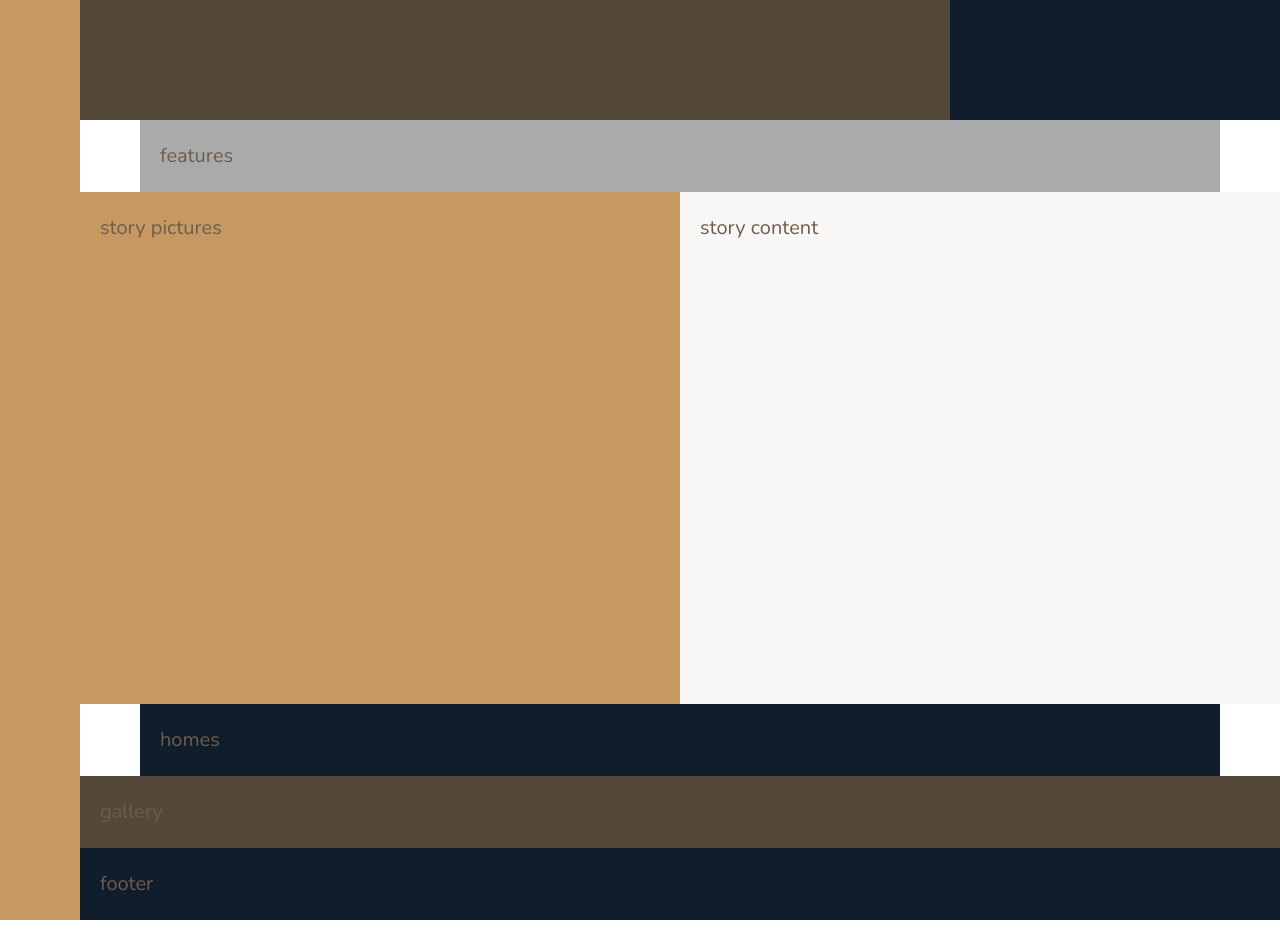
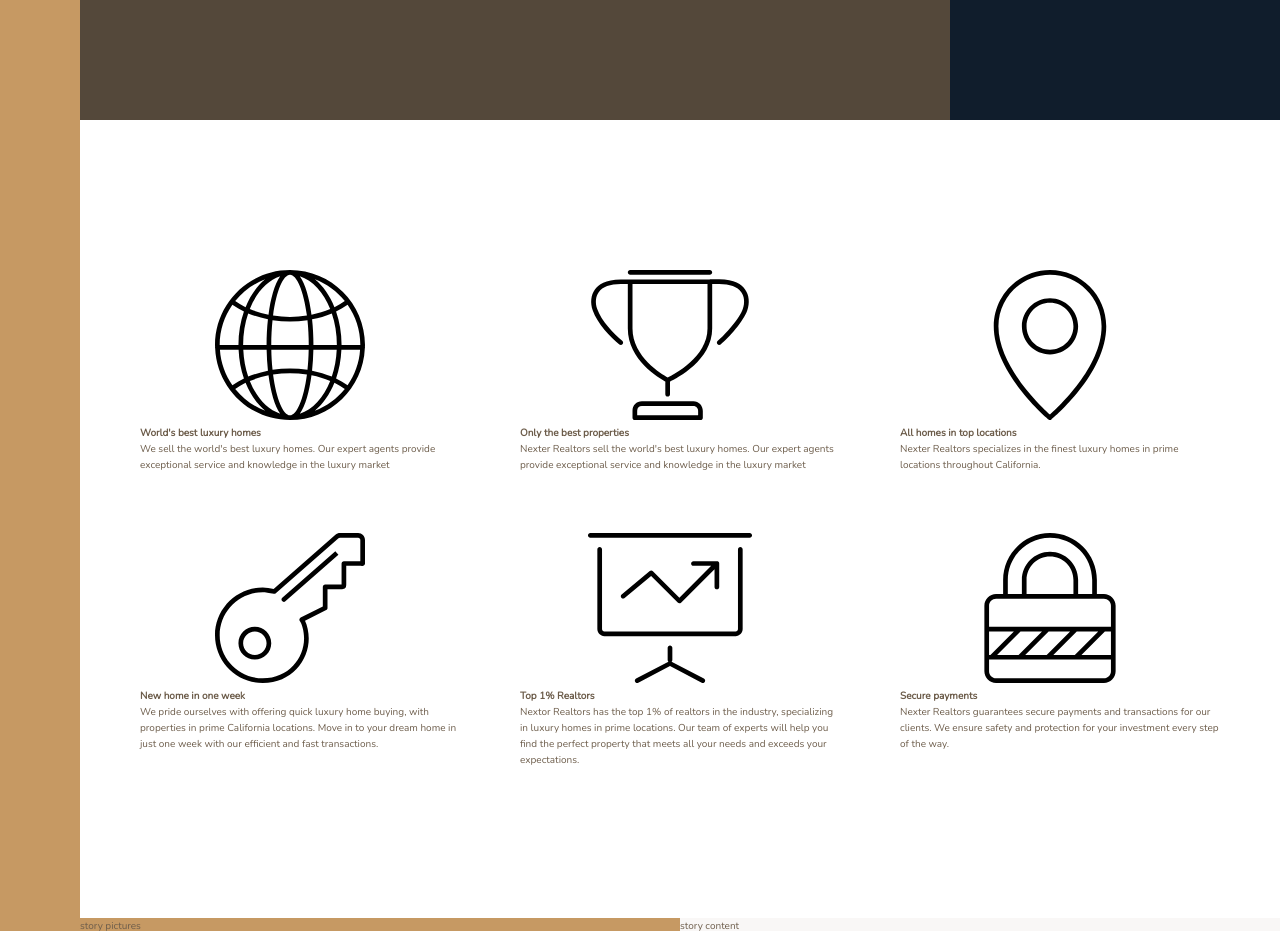
Before and after one commit to xyzuka/Nexter, a website: page index.html in a window 1280 px wide. Shown: the part 520-1451 px from the top of the page. Drawn offline with nearby package versions, Linux system fonts and the light colour scheme.

Commit message:
Features html

```diff
--- a/index.html
+++ b/index.html
@@ -21,7 +21,77 @@
 
     <div class="realtors">top 3 realtors</div>
 
-    <section class="features">features</section>
+    <section class="features">
+      <div class="feature">
+        <svg class="feature__icon">
+          <use xlink:href="img/sprite.svg#icon-global"></use>
+        </svg>
+        <h4 class="heading-4">World's best luxury homes</h4>
+        <p class="feature__text">
+          We sell the world's best luxury homes. Our expert agents provide
+          exceptional service and knowledge in the luxury market
+        </p>
+      </div>
+
+      <div class="feature">
+        <svg class="feature__icon">
+          <use xlink:href="img/sprite.svg#icon-trophy"></use>
+        </svg>
+        <h4 class="heading-4">Only the best properties</h4>
+        <p class="feature__text">
+          Nexter Realtors sell the world's best luxury homes. Our expert agents
+          provide exceptional service and knowledge in the luxury market
+        </p>
+      </div>
+
+      <div class="feature">
+        <svg class="feature__icon">
+          <use xlink:href="img/sprite.svg#icon-map-pin"></use>
+        </svg>
+        <h4 class="heading-4">All homes in top locations</h4>
+        <p class="feature__text">
+          Nexter Realtors specializes in the finest luxury homes in prime
+          locations throughout California.
+        </p>
+      </div>
+
+      <div class="feature">
+        <svg class="feature__icon">
+          <use xlink:href="img/sprite.svg#icon-key"></use>
+        </svg>
+        <h4 class="heading-4">New home in one week</h4>
+        <p class="feature__text">
+          We pride ourselves with offering quick luxury home buying, with
+          properties in prime California locations. Move in to your dream home
+          in just one week with our efficient and fast transactions.
+        </p>
+      </div>
+
+      <div class="feature">
+        <svg class="feature__icon">
+          <use xlink:href="img/sprite.svg#icon-presentation"></use>
+        </svg>
+        <h4 class="heading-4">Top 1% Realtors</h4>
+        <p class="feature__text">
+          Nextor Realtors has the top 1% of realtors in the industry,
+          specializing in luxury homes in prime locations. Our team of experts
+          will help you find the perfect property that meets all your needs and
+          exceeds your expectations.
+        </p>
+      </div>
+
+      <div class="feature">
+        <svg class="feature__icon">
+          <use xlink:href="img/sprite.svg#icon-lock"></use>
+        </svg>
+        <h4 class="heading-4">Secure payments</h4>
+        <p class="feature__text">
+          Nexter Realtors guarantees secure payments and transactions for our
+          clients. We ensure safety and protection for your investment every
+          step of the way.
+        </p>
+      </div>
+    </section>
 
     <div class="story__pictures">story pictures</div>
 
--- a/sass/_base.scss
+++ b/sass/_base.scss
@@ -44,13 +44,10 @@ body {
 // Second row (and 4th, 5th and footer) automatically adjusts itself to the browser (be based on the height and width of the content inside it)
 // Third row will be taking 40% of the view port WIDTH
 
+// minmax(minimum pixels, default pixels)
+
 .container {
   display: grid;
   grid-template-rows: 80vh min-content 40vw repeat(3, min-content);
   grid-template-columns: [sidebar-start] 8rem [sidebar-end full-start] minmax(6rem, 1fr) [center-start] repeat(8, [col-start] minmax(min-content, 14rem) [col-end]) [center-end] minmax(6rem, 1fr) [full-end];
-
-  & > * {
-    font-size: 2rem;
-    padding: 20px;
-  }
 }
--- a/sass/_features.scss
+++ b/sass/_features.scss
@@ -1,4 +1,9 @@
 .features {
-  background-color: $color-grey-light-2;
   grid-column: center-start / center-end;
+
+  margin: 15rem 0;
+
+  display: grid;
+  grid-template-columns: repeat(3, 1fr);
+  grid-gap: 6rem;
 }
```
Also changed, not shown: css/style.css.
